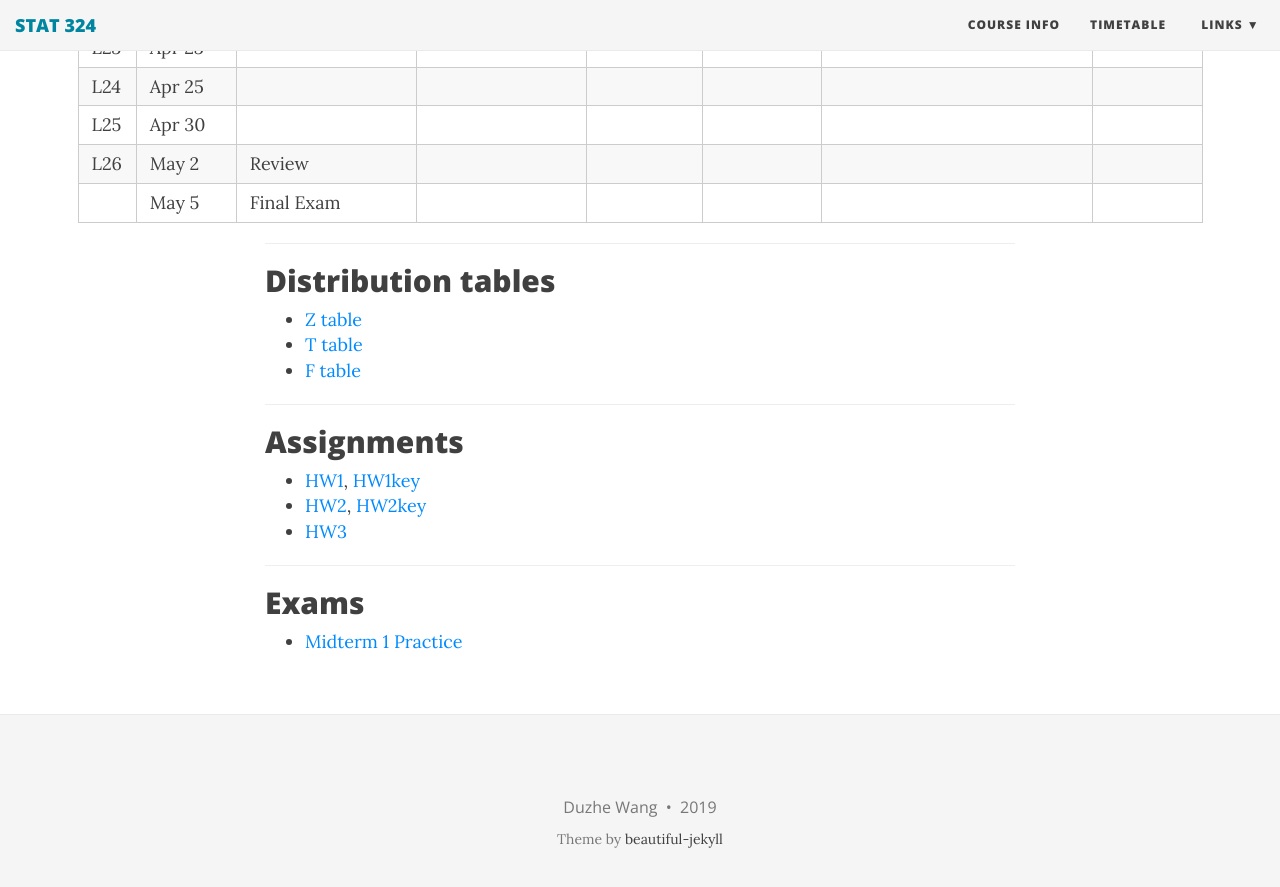
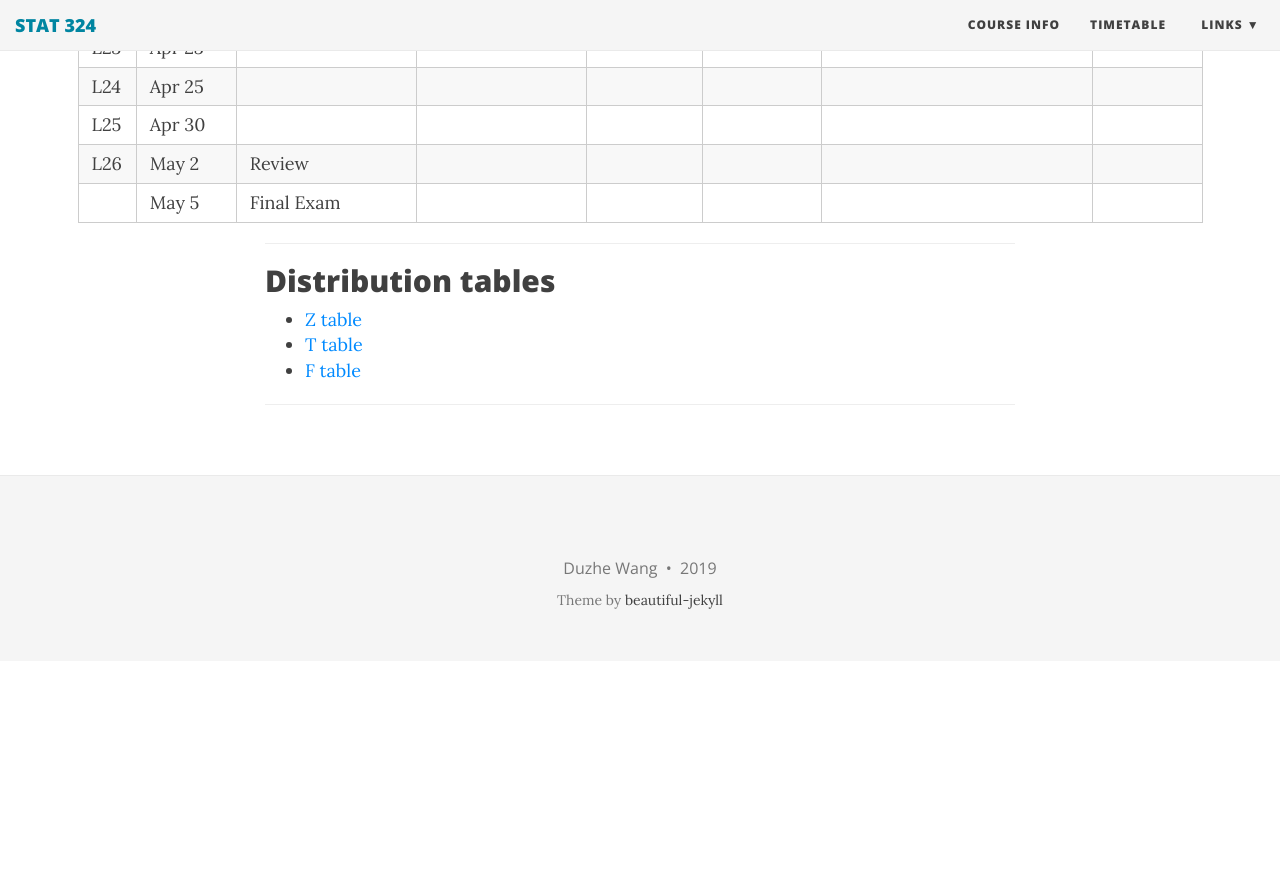
Before and after one commit to duzhewang/stat324, a Jekyll site: the page built from timetable.md, in a window 1280 px wide and 900 px high, scrolled down 1779 px. Shown: the top 887 px of the window. Built offline with Jekyll 4.4.1, drawn with Linux system fonts in a browser that asks for light colours; nearby versions of some CDN libraries; after the commit the page ends 2440 px from its top, so only the background shows below that.

Commit message:
Update timetable.md

```diff
--- a/timetable.md
+++ b/timetable.md
@@ -48,15 +48,3 @@ css: /css/wide_table.css
 - [F table](https://github.com/dzwang91/stat324/raw/gh-pages/distributiontables/F-table.pdf)
 
 -------------------------------------------------------------------------------------------------
-
-## Assignments
-- [HW1](https://github.com/dzwang91/stat324/raw/gh-pages/hw/hw1.pdf), [HW1key](https://github.com/dzwang91/stat324/raw/gh-pages/hw/hw1key.pdf)
-- [HW2](https://github.com/dzwang91/stat324/raw/gh-pages/hw/hw2.pdf),  [HW2key](https://github.com/dzwang91/stat324/raw/gh-pages/hw/hw2key.pdf)
-- [HW3](https://github.com/dzwang91/stat324/raw/gh-pages/hw/hw3.pdf)
-
-
-
---------------------------------------------------------------------------------------------------
-
-## Exams
-- [Midterm 1 Practice](https://github.com/dzwang91/stat324/raw/gh-pages/hw/Midterm1Practice.pdf)
```
